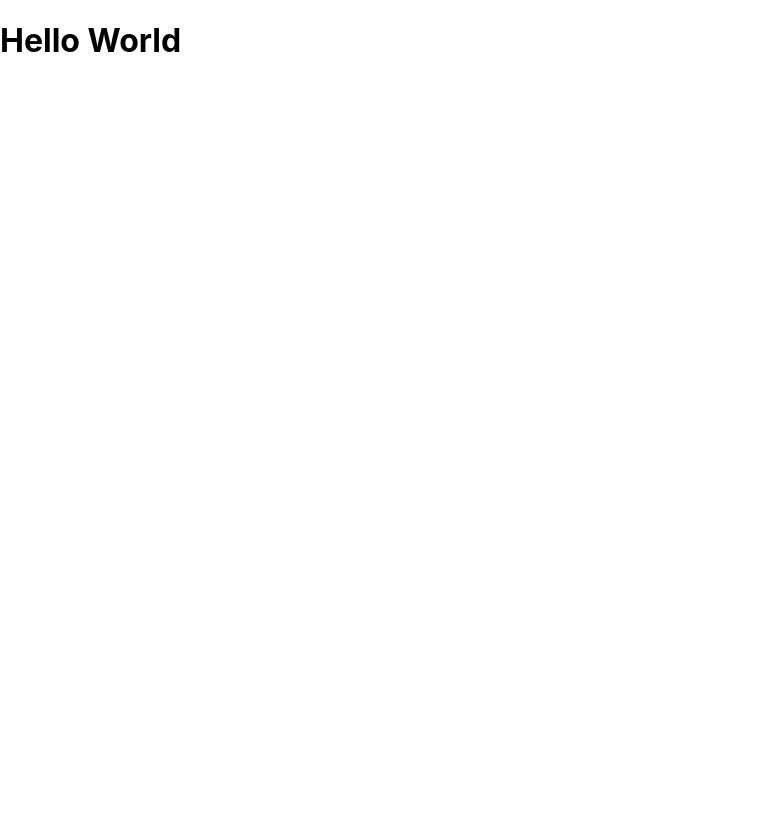
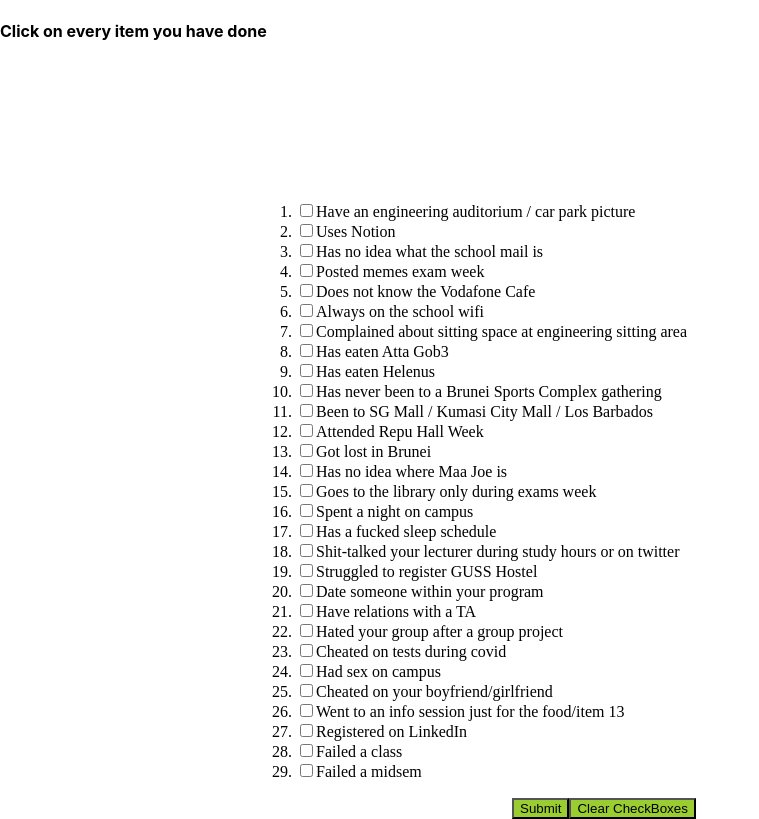
Before and after one commit to machugram/knust-purity-test, a React (Create React App) app in the folder app-name/: page / in a window 1280 px wide. Shown: the whole page, without its empty margins (0-759 px from the left). Built offline with nearby package versions, Linux system fonts and the light colour scheme.

Commit message:
rendered json and added buttons

```diff
--- a/app-name/src/App.css
+++ b/app-name/src/App.css
@@ -13,6 +13,13 @@
   }
 }
 
+
+.mainPage{
+  background-image: url("https://encrypted-tbn0.gstatic.com/images?q=tbn:ANd9GcT3mwPue9-ebvf8jMD1t02_87OVynJkWXJBbQ&usqp=CAU");
+  background-size:5%;
+  background-repeat: repeat;
+  background-color: antiquewhite;
+}
 .App-header {
   background-color: #282c34;
   min-height: 100vh;
@@ -24,8 +31,22 @@
   color: white;
 }
 
+.button-fold{
+background-color: yellowgreen;
+}
+.button-stack{
+  margin-left: 40vw;
+}
 .App-link {
   color: #61dafb;
+}
+ol{
+  margin-left: 20vw;
+  margin-top: 20vh;
+}
+
+li{
+  font-family: Times New Roman,Times,serif;
 }
 
 @keyframes App-logo-spin {
--- a/app-name/src/App.tsx
+++ b/app-name/src/App.tsx
@@ -1,6 +1,9 @@
-import React from 'react';
-import logo from './logo.svg';
+// import React from 'react';
+// import logo from './logo.svg';
+
 import './App.css';
+import { Button } from './Button';
+var data = require('./purity.json');
 
 type TodoItem = {
   // Our todo should have the title and completed fields and the id field to
@@ -12,9 +15,29 @@ type TodoItem = {
 type TodoItems = {
   todos: TodoItem[], // Our Todos is an array of Todo
 }
+const checkItems = data.list.map((item: string) => {
+  return (
+  <div className='checkList'>
+    <li><input type="checkbox"/>{item}</li>
+  </div>
+  )
+})
+function onSubmit(){
+  console.log("Hello World")
+}
 function App() {
   return (
-    <h1>Hello World</h1>
+    <>
+    <h4>Click on every item you have done</h4>
+      <ol>{checkItems}</ol>
+     <div className='button-stack'>
+     <Button text="Submit" executor={onSubmit()}/>
+     <Button text="Clear CheckBoxes" executor={onSubmit()}/>
+     </div>
+
+    </>
+
+
   );
 }
 
--- /dev/null
+++ b/app-name/src/Button.tsx
@@ -0,0 +1,9 @@
+export function Button(props: any): JSX.Element {
+  return (
+    <button className="button-fold"
+      onClick={() => props.executor}>
+      {props.text}
+    </button>
+  );
+
+}
--- /dev/null
+++ b/app-name/src/purity.json
@@ -0,0 +1,33 @@
+{
+    "list": [
+        "Have an engineering auditorium / car park picture",
+        "Uses Notion",
+        "Has no idea what the school mail is",
+        "Posted memes exam week",
+        "Does not know the Vodafone Cafe",
+        "Always on the school wifi",
+        "Complained about sitting space at engineering sitting area",
+        "Has eaten Atta Gob3",
+        "Has eaten Helenus",
+        "Has never been to a Brunei Sports Complex gathering",
+        "Been to SG Mall / Kumasi City Mall / Los Barbados",
+        "Attended Repu Hall Week",
+        "Got lost in Brunei",
+        "Has no idea where Maa Joe is",
+        "Goes to the library only during exams week",
+        "Spent a night on campus",
+        "Has a fucked sleep schedule",
+        "Shit-talked your lecturer during study hours or on twitter",
+        "Struggled to register GUSS Hostel",
+        "Date someone within your program",
+        "Have relations with a TA",
+        "Hated your group after a group project",
+        "Cheated on tests during covid",
+        "Had sex on campus",
+        "Cheated on your boyfriend/girlfriend",
+        "Went to an info session just for the food/item 13",
+        "Registered on LinkedIn",
+        "Failed a class",
+        "Failed a midsem"
+    ]
+}
```
Also changed, not shown: app-name/src/Footer.tsx (added, +10 -0 lines).
